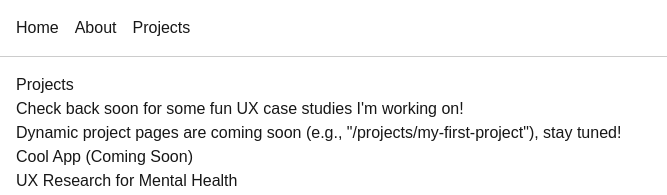
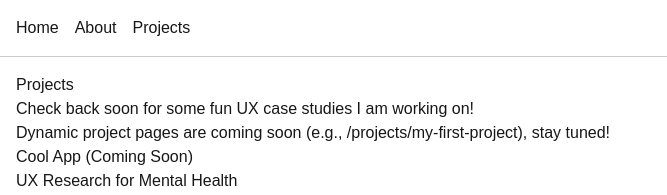
Before and after one commit to Ava-Ab/my-next-portfolio, a Next.js app: page /projects in a window 1280 px wide. Shown: the top 195 px of the page, without its empty margins (0-667 px from the left). Built offline with nearby package versions, Linux system fonts and the light colour scheme.

Commit message:
Fix: replace invisible curly quotes in JSX text

```diff
--- a/app/about/page.js
+++ b/app/about/page.js
@@ -3,7 +3,7 @@ export default function About() {
       <main>
         <h1>About Me</h1>
         <p>
-          I switched from premed to neurscience and now to design. I want to find a bridge between neuroscience/biology and creativity/design.
+          I switched from premed to neurscience and now to design. I want to find a bridge between neuroscience-biology and creativity-design.
           I love photography, design, learning, travel, and I love to stay active and I enjoy any kind of workout .
         </p>
       </main>
--- a/app/projects/page.js
+++ b/app/projects/page.js
@@ -2,9 +2,9 @@ export default function Projects() {
   return (
     <main>
       <h1>Projects</h1>
-      <p>Check back soon for some fun UX case studies I'm working on!</p>
+      <p>Check back soon for some fun UX case studies I am working on!</p>
       <p>
-        Dynamic project pages are coming soon (e.g., "/projects/my-first-project"), stay tuned!
+        Dynamic project pages are coming soon (e.g., /projects/my-first-project), stay tuned!
       </p>
       <ul>
         <li>Cool App (Coming Soon)</li>
```
